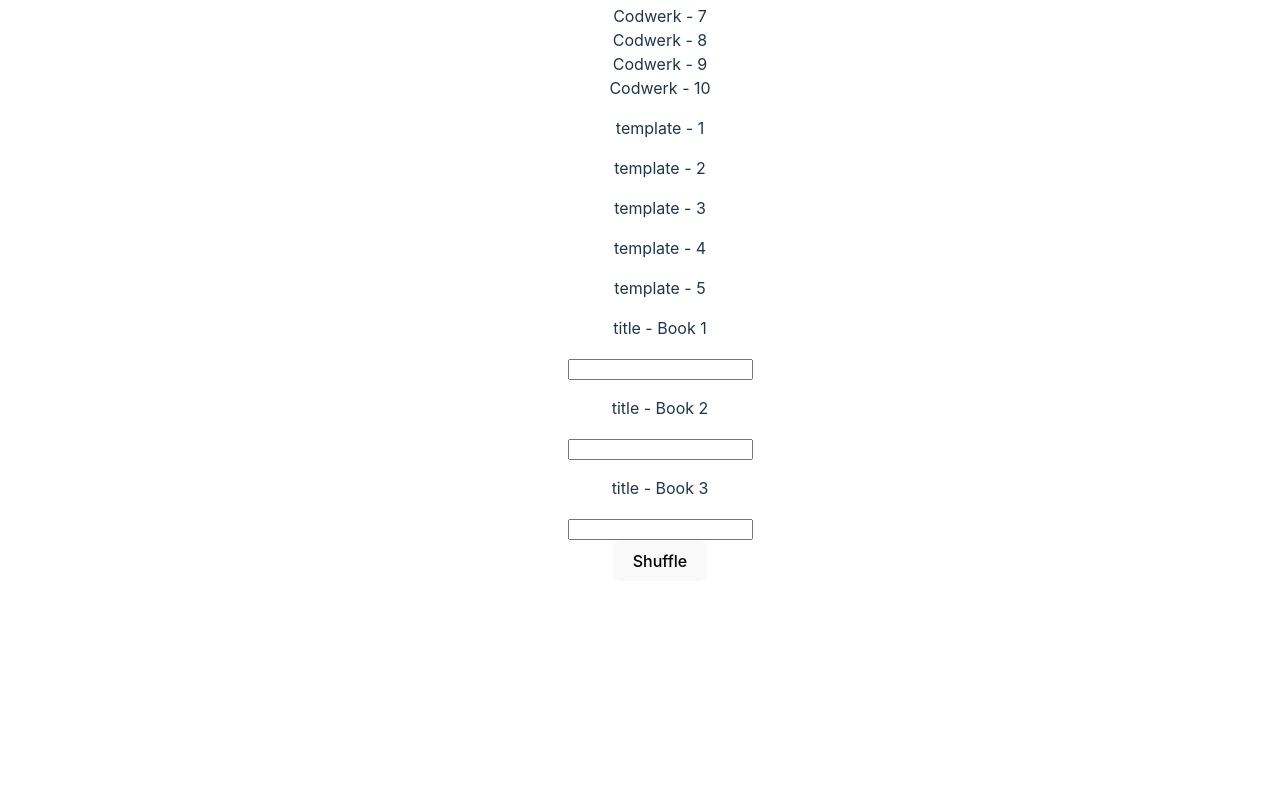
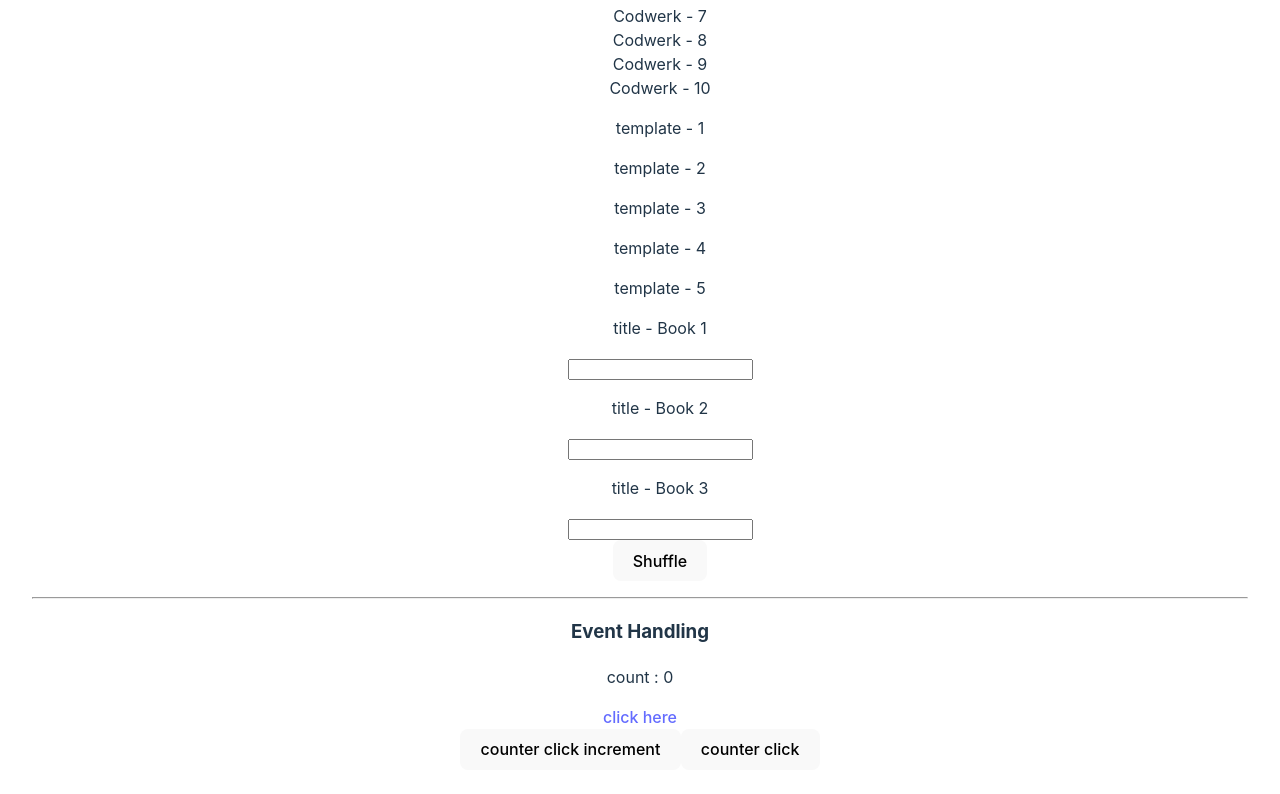
Before and after one commit to CodeurCopieur/Vue3-Composition-API, a Vue app: page / in a window 1280 px wide. Shown: the part 2328-3122 px from the top of the page. Before the commit the page ends 2957 px from the top, so only its background shows below. Built offline with nearby package versions, Linux system fonts and the light colour scheme.

Commit message:
Gestion des événements et modificateurs d'événements dans Vue 3

```diff
--- a/src/App.vue
+++ b/src/App.vue
@@ -16,4 +16,6 @@
    <ConditionalComponent></ConditionalComponent>
    <hr>
    <ListRendering></ListRendering>
+   <hr>
+   <EventHandling></EventHandling>
 </template>
--- /dev/null
+++ b/src/components/EventHandling.vue
@@ -0,0 +1,28 @@
+<script setup>
+import { ref } from 'vue';
+
+  const count =  ref(0);
+  const increment = (name, e)=> {count.value++, console.log(name, e);}
+  const onClickClick = ()=> console.log('link clicked');
+  const onParentClick = () => {
+    console.log('parent clicked');
+  };
+</script>
+
+<template>
+ <h3>Event Handling</h3>
+  <p>count : {{ count }}</p>
+  <div @click.capture="onParentClick">
+    <a href="https://www.youtube.com/watch?v=r4HrgittfLk&t=195s" @click.stop.prevent="onClickClick"> click here</a>
+  </div>
+
+  <div>
+
+  </div>
+ <button @click="increment('leela', $event)">counter click increment</button>
+ <button @click="count++">counter click</button>
+</template>
+
+<style lang="scss" scoped>
+
+</style>hr
--- a/src/main.js
+++ b/src/main.js
@@ -9,6 +9,7 @@ import TemplateSyntax from './components/TemplateSyntax.vue'
 import Counter from './components/Counter.vue'
 import ConditionalComponent from './components/ConditionalComponent.vue'
 import ListRendering from './components/ListRendering.vue'
+import EventHandling from './components/EventHandling.vue'
 
 const app = createApp(App)
 app.component('MyComponents', MyComponents)
@@ -19,6 +20,7 @@ app.component('ClassComponent', ClassComponent)
 app.component('StyleComponent', StyleComponent)
 app.component('ConditionalComponent', ConditionalComponent)
 app.component('ListRendering', ListRendering)
+app.component('EventHandling', EventHandling)
 app.mount('#app')
 
 // const app2 = createApp(App)
```
